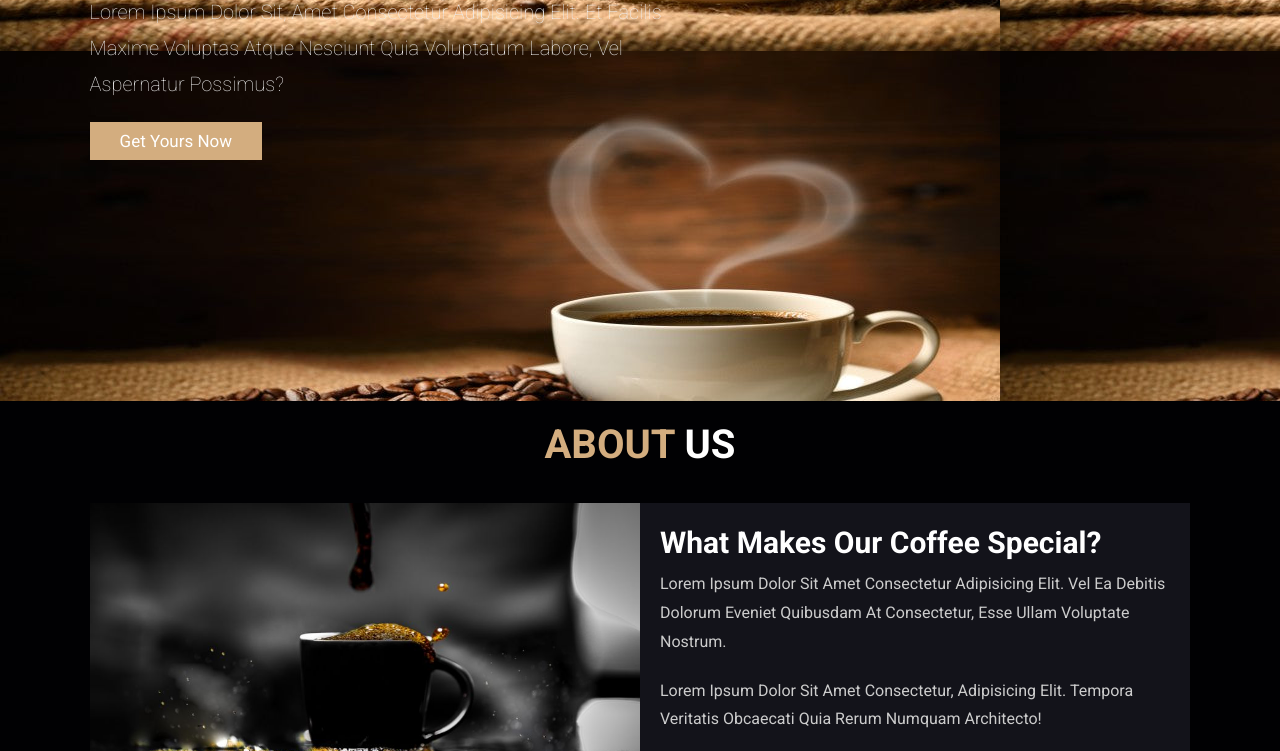
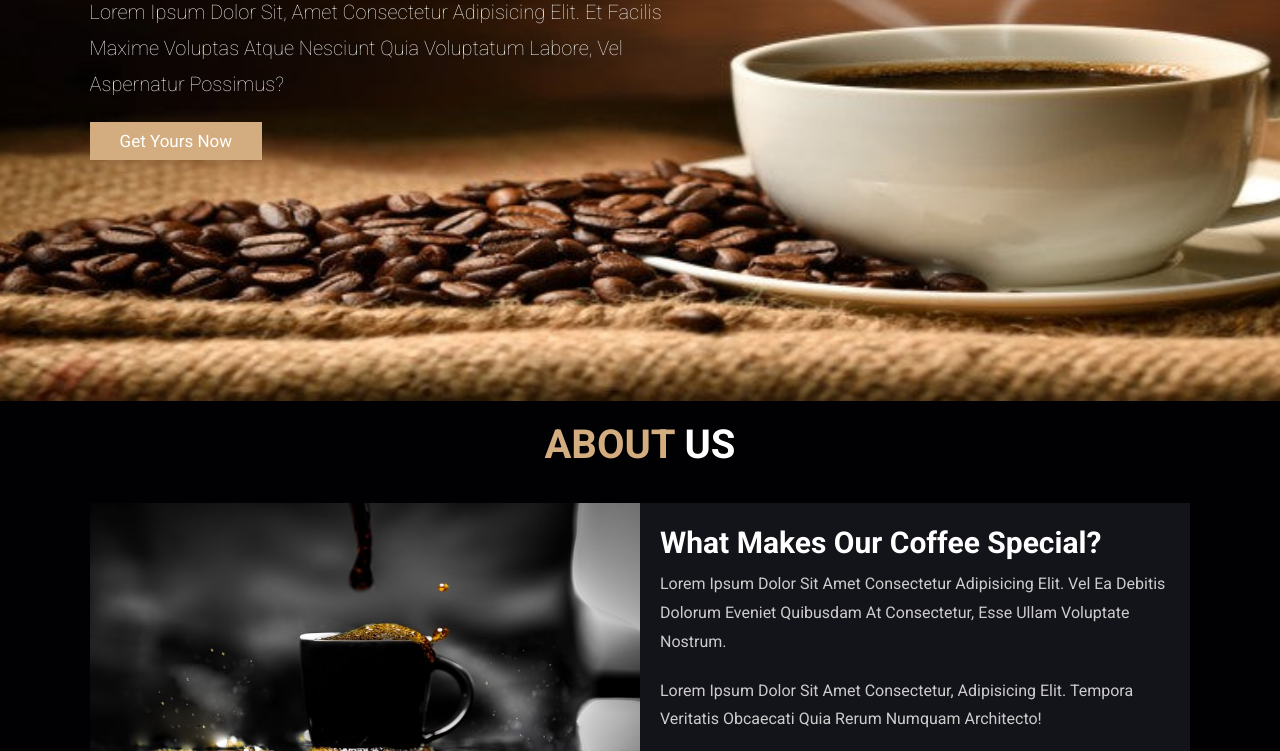
Before and after one commit to Monika-Polamarasetty/Coffee-House, a plain HTML site: page index.html in a window 1280 px wide. Shown: the part 399-1150 px from the top of the page. Drawn offline with Linux system fonts and the light colour scheme.

Commit message:
Update style.css

```diff
--- a/style.css
+++ b/style.css
@@ -224,7 +224,6 @@ section{
     min-height: 100vh;
     display: flex;
     align-items: center;
-    background-image: url("../Images/Bg.jpeg");
     position: relative;
 
 }
```
